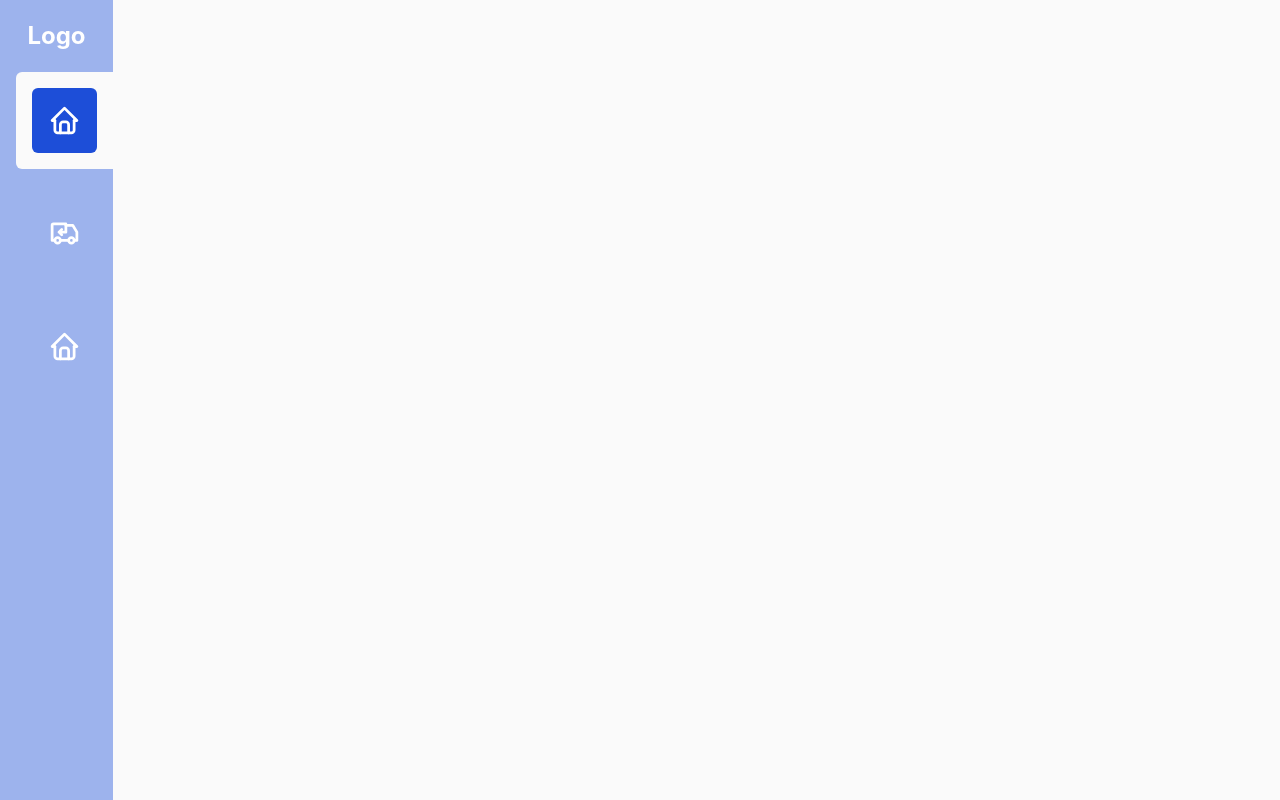
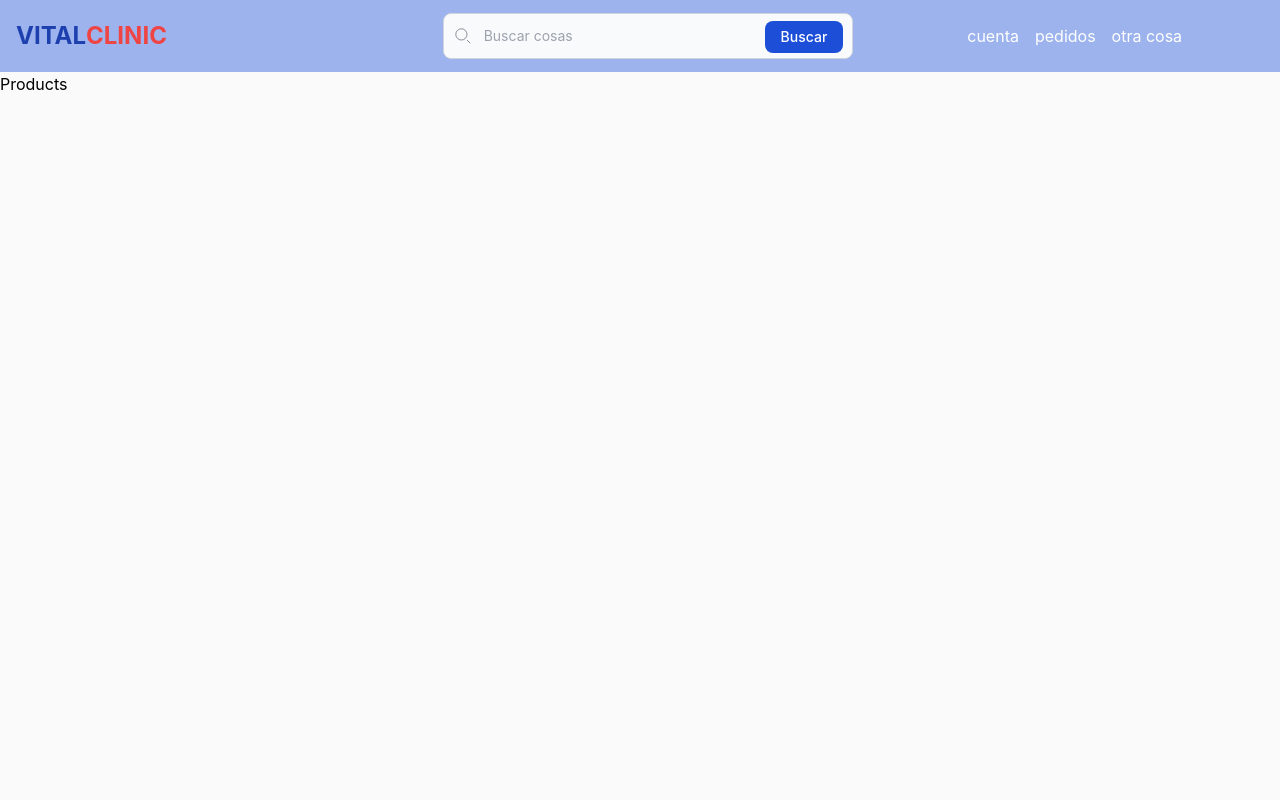
Before and after one commit to CraysCA/ecommerce-tesis-front, a React (Vite) app: page /#/login in a window 1280 px wide. Both pictures are taken after typing "name@example.com", "Sample123" into the empty fields and a click on the button "Entrar". Built offline with nearby package versions, Linux system fonts and the light colour scheme.

Commit message:
wip navbar

```diff
--- /dev/null
+++ b/src/components/Navbar.jsx
@@ -0,0 +1,90 @@
+import { Link, useLocation } from 'react-router-dom'
+import { IconHome, IconTruckReturn } from '@tabler/icons-react'
+
+const sidebarMenu = [
+	{
+		name: 'home',
+		src: <IconHome width={33} height={33} />,
+		to: '/dashboard',
+	},
+	{
+		name: 'order',
+		src: <IconTruckReturn width={33} height={33} />,
+		to: '/order',
+	},
+	{
+		name: 'cosas',
+		src: <IconHome width={33} height={33} />,
+		to: '#',
+	},
+]
+
+export const Navbar = () => {
+	const location = useLocation()
+	const currentPath = location.pathname
+	return (
+		<div>
+			<header className="bg-[#9db3ed] sticky left-0 top-0 h-30 w-full text-white">
+				<ul className="flex flex-row items-center justify-center gap-4 pl-4">
+					<h1 className="text-2xl font-bold text-center my-5 flex flex-grow basis-0 cursor-pointer text-blue-800">
+						VITAL<span className=" text-red-500">CLINIC</span>
+					</h1>
+					<form className="flex-grow basis-0">
+						<div className="relative">
+							<div className="absolute inset-y-0 left-0 flex items-center pl-3 pointer-events-none">
+								<svg
+									className="w-4 h-4 text-gray-500 dark:text-gray-400"
+									fill="none"
+									viewBox="0 0 20 20">
+									<path
+										stroke="currentColor"
+										d="m19 19-4-4m0-7A7 7 0 1 1 1 8a7 7 0 0 1 14 0Z"
+									/>
+								</svg>
+							</div>
+							<input
+								type="search"
+								id="default-search"
+								className="block w-full p-3 pl-10 text-sm text-gray-900 border border-gray-300 rounded-lg bg-gray-50 focus:ring-blue-500 focus:border-blue-500 focus:outline-none"
+								placeholder="Buscar cosas"
+								required
+							/>
+							<button
+								type="submit"
+								className="text-white absolute right-2.5 bottom-[0.4rem] bg-blue-700 hover:bg-blue-800 focus:ring-4 focus:outline-none focus:ring-blue-300 font-medium rounded-lg text-sm px-4 py-1.5">
+								Buscar
+							</button>
+						</div>
+					</form>
+					<nav className="flex flex-row items-center justify-center  gap-4  flex-grow basis-0 ">
+						<li>
+							<Link to="#"> cuenta</Link>
+						</li>
+						<li>
+							<Link to="#"> pedidos</Link>
+						</li>
+						<li>
+							<Link to="#"> otra cosa</Link>
+						</li>
+					</nav>
+				</ul>
+			</header>
+		</div>
+	)
+}
+
+// {sidebarMenu.map(item => (
+// 	<li
+// 		key={item.name}
+// 		className={`p-4 rounded-tl-md rounded-bl-md ${
+// 			currentPath === item.to ? 'bg-[#fafafa]' : ''
+// 		}`}>
+// 		<Link
+// 			to={item.to}
+// 			className={`box-content block  p-4 rounded-md ${
+// 				currentPath === item.to ? 'bg-blue-700' : ''
+// 			}`}>
+// 			{item.src}
+// 		</Link>
+// 	</li>
+// ))}
--- a/src/components/Sidebar.jsx
+++ /dev/null
@@ -1,47 +0,0 @@
-import { Link, useLocation } from 'react-router-dom'
-import { IconHome, IconTruckReturn } from '@tabler/icons-react'
-
-const sidebarMenu = [
-	{
-		name: 'home',
-		src: <IconHome width={33} height={33} />,
-		to: '/dashboard',
-	},
-	{
-		name: 'order',
-		src: <IconTruckReturn width={33} height={33} />,
-		to: '/order',
-	},
-	{
-		name: 'cosas',
-		src: <IconHome width={33} height={33} />,
-		to: '#',
-	},
-]
-
-export const Sidebar = () => {
-	const location = useLocation()
-	const currentPath = location.pathname
-	return (
-		<aside className="bg-[#9db3ed] fixed left-0 top-0 w-30 h-full text-white">
-			<h1 className="text-2xl font-bold text-center my-5">Logo</h1>
-			<ul className="flex flex-col items-center gap-4 pl-4">
-				{sidebarMenu.map(item => (
-					<li
-						key={item.name}
-						className={`p-4 rounded-tl-md rounded-bl-md ${
-							currentPath === item.to ? 'bg-[#fafafa]' : ''
-						}`}>
-						<Link
-							to={item.to}
-							className={`box-content block  p-4 rounded-md ${
-								currentPath === item.to ? 'bg-blue-700' : ''
-							}`}>
-							{item.src}
-						</Link>
-					</li>
-				))}
-			</ul>
-		</aside>
-	)
-}
--- /dev/null
+++ b/src/layouts/NavbarLayout.jsx
@@ -0,0 +1,11 @@
+import { Navbar } from '../components/Navbar'
+
+export default function NavbarLayout({ children }) {
+	return (
+		<div>
+			<Navbar>
+				<main className="w-full">{children}</main>
+			</Navbar>
+		</div>
+	)
+}
--- a/src/pages/Dashboard.jsx
+++ b/src/pages/Dashboard.jsx
@@ -1,10 +1,10 @@
-import { Sidebar } from '../components/Sidebar'
+import { Navbar } from '../components/Navbar'
 
 export default function Dashboard() {
 	return (
 		<>
-			<Sidebar />
-			<h1>Dashboard</h1>
+			<Navbar />
+			<h1>Products</h1>
 		</>
 	)
 }
```
Also changed, not shown: .eslintrc.cjs.
